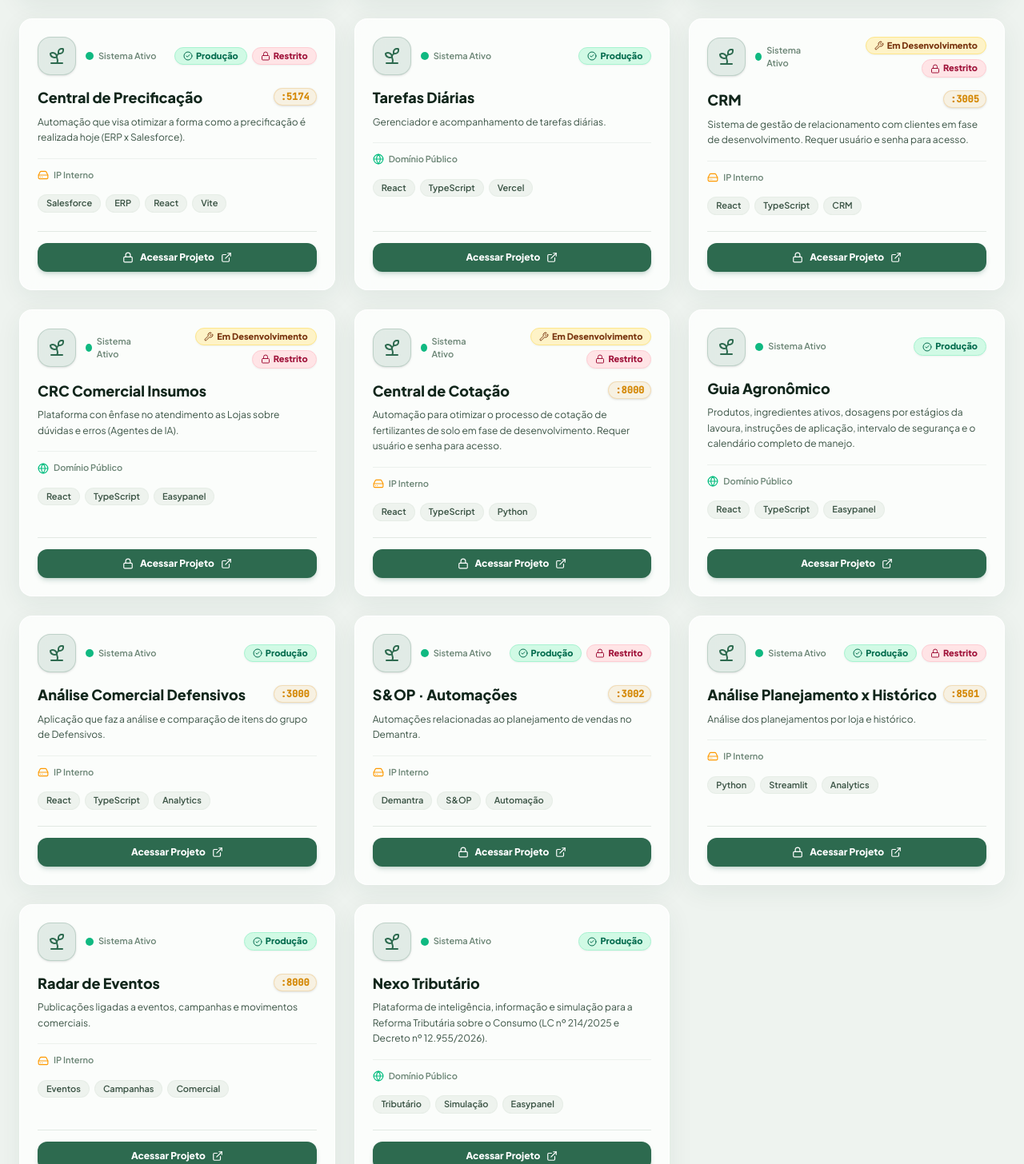
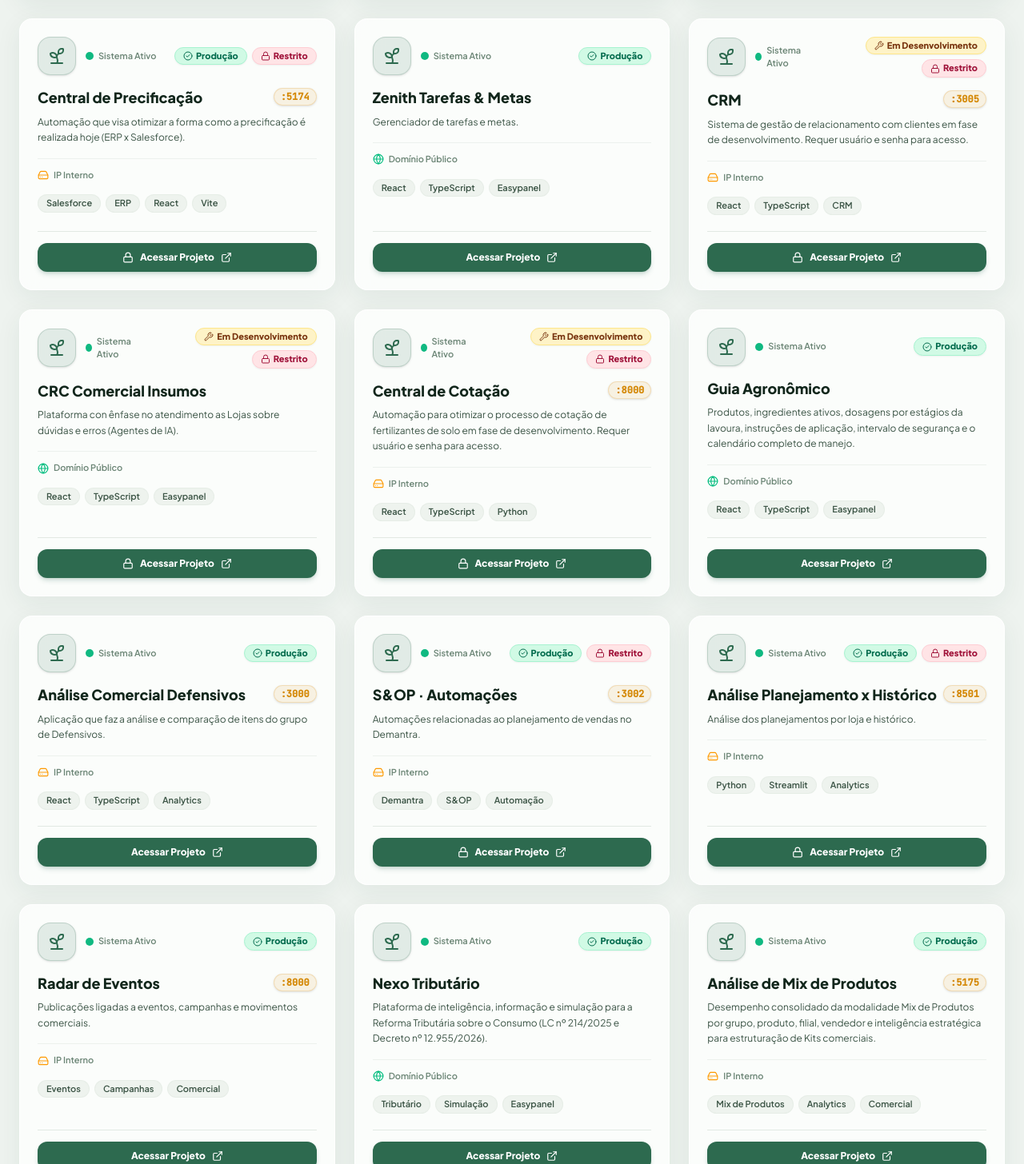
Before and after one commit to JDSN6331/Hub-de-Sistemas, a React (Vite) app: page / in a window 1280 px wide. Shown: the part 1114-2570 px from the top of the page at 80% size. Built offline with nearby package versions, Linux system fonts and the light colour scheme.

Commit message:
feat: Adicionar sistema Análise de Mix de Produtos ao Hub

```diff
--- a/src/data/projects.ts
+++ b/src/data/projects.ts
@@ -95,14 +95,14 @@ export const initialProjects: Project[] = [
   },
   {
     id: 'proj-8',
-    title: 'Tarefas Diárias',
-    description: 'Gerenciador e acompanhamento de tarefas diárias.',
-    url: 'https://tarefas-diarias-jdsn.vercel.app/',
+    title: 'Zenith Tarefas & Metas',
+    description: 'Gerenciador de tarefas e metas.',
+    url: 'https://crc-comercial-insumos-zenith-tarefas.br1rfu.easypanel.host/',
     environment: 'producao',
-    category: 'frontend',
+    category: 'portal',
     hostType: 'public',
     status: 'online',
-    technologies: ['React', 'TypeScript', 'Vercel'],
+    technologies: ['React', 'TypeScript', 'Easypanel'],
     icon: 'Sprout',
   },
   {
@@ -234,9 +234,22 @@ export const initialProjects: Project[] = [
     technologies: ['Tributário', 'Simulação', 'Easypanel'],
     icon: 'Sprout',
   },
+  {
+    id: 'proj-18',
+    title: 'Análise de Mix de Produtos',
+    description: 'Desempenho consolidado da modalidade Mix de Produtos por grupo, produto, filial, vendedor e inteligência estratégica para estruturação de Kits comerciais.',
+    url: 'http://172.16.253.34:5175/',
+    environment: 'producao',
+    category: 'analytics',
+    hostType: 'internal',
+    status: 'online',
+    technologies: ['Mix de Produtos', 'Analytics', 'Comercial'],
+    port: '5175',
+    icon: 'Sprout',
+  },
 ];
 
-const STORAGE_KEY = 'agro_hub_sistemas_v18';
+const STORAGE_KEY = 'agro_hub_sistemas_v20';
 
 export const loadProjects = (): Project[] => {
   try {
```
